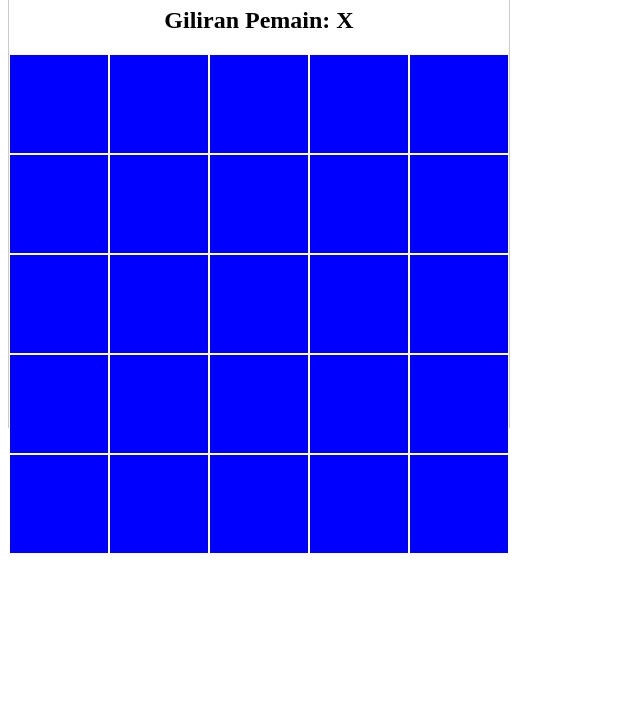
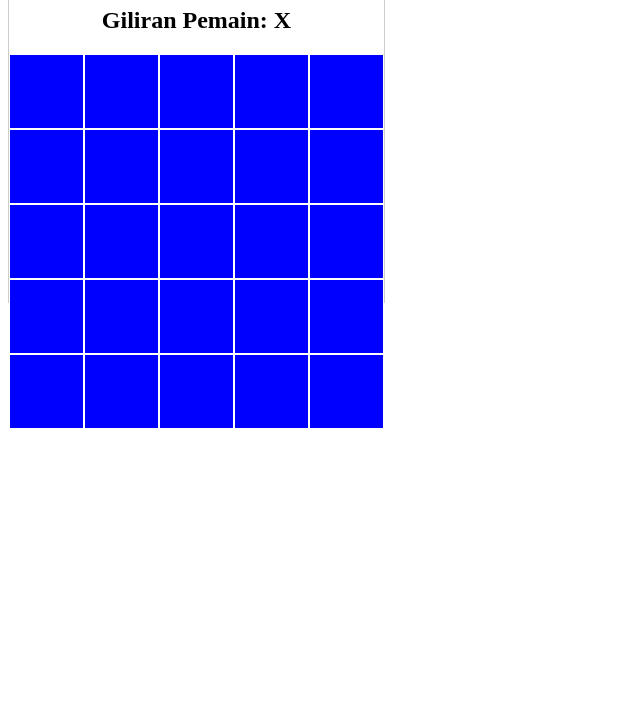
Before and after one commit to AkbarMuksidar/finalproject, a plain HTML site: page index.html in a window 1280 px wide. Shown: the part 82-800 px from the top of the page, without its empty margins (0-640 px from the left). Drawn offline with Linux system fonts and the light colour scheme.

Commit message:
Game Tic Tac Toe Update 2

```diff
--- a/style.css
+++ b/style.css
@@ -1,20 +1,20 @@
-h1, h2 {
+h1, h2, h3 {
     text-align: center;
 
 }
 #kotak {
     border: solid 1px #ccc;
-    width: 500px;
-    height: 500px;
+    width: 375px;
+    height: 375px;
 }
 #tombol {
-    width: 100px;
-    height: 100px;
+    width: 75px;
+    height: 75px;
     float: left;
 }
 .depan {
-    width: 100px;
-    height: 100px;
+    width: 75px;
+    height: 75px;
     background-color: blue;
     position: absolute;
     transform: perspective(500px)rotateY(0deg);
@@ -23,14 +23,14 @@ h1, h2 {
     transition: transform 1s linear 0s;
 }
 .belakang {
-    width: 100px;
-    height: 100px;
+    width: 75px;
+    height: 75px;
     position: absolute;
     transform: perspective(500px)rotateY(180deg);
     border: solid 1px blue;
     backface-visibility: hidden;
     transition: transform 1s linear 0s;
-    font-size: 75px;
+    font-size: 60px;
 }
 span {
     font-size: 30px;
```
